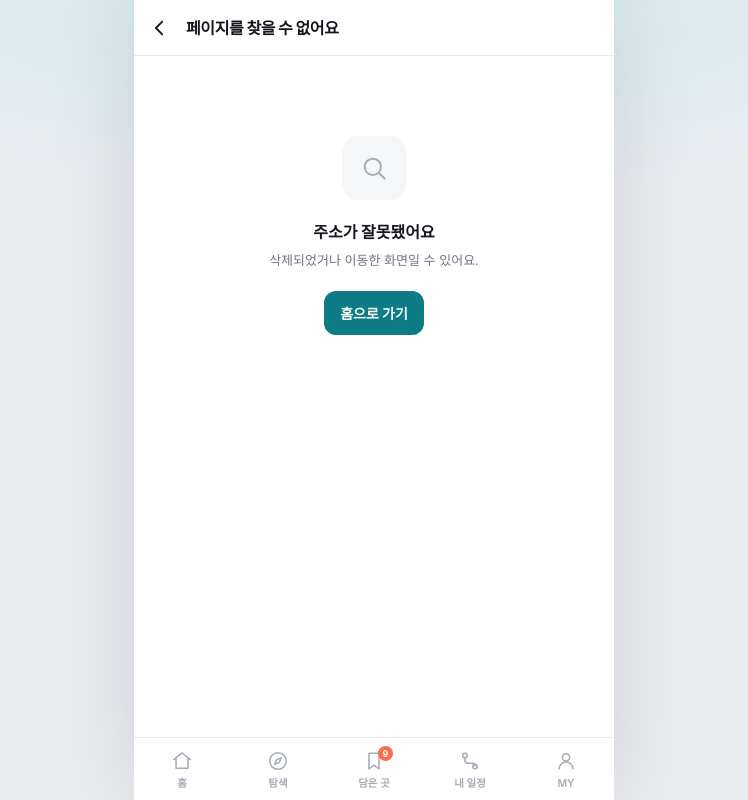
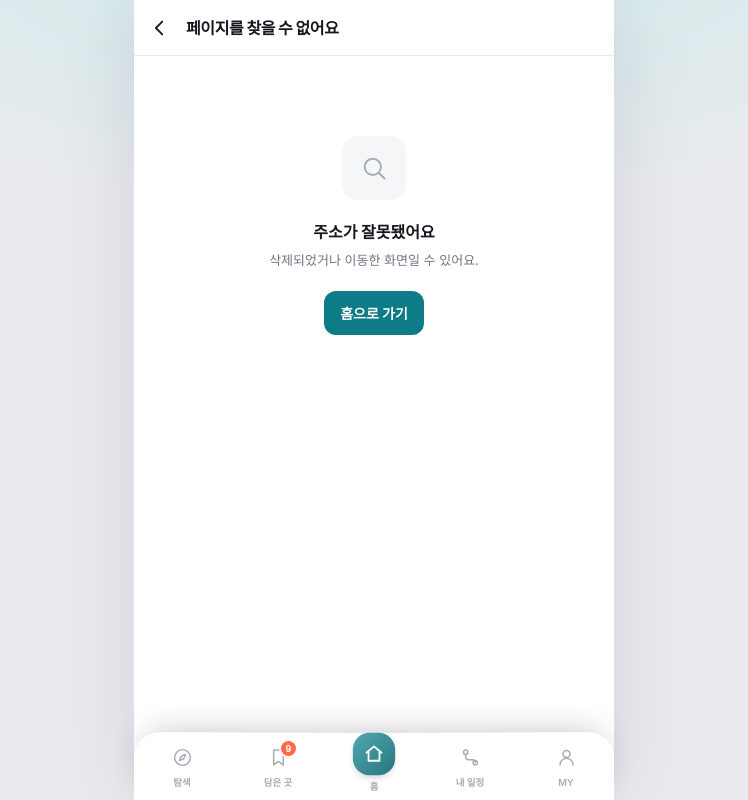
Before and after one commit to Jaeyonging/travel-frontend, a React (Vite) app: page /404 in a window 1280 px wide. Shown: the whole page, without its empty margins (266-1014 px from the left). Built offline with nearby package versions, Linux system fonts and the light colour scheme; a web font is replaced by a local one.

Commit message:
feat(nav): 하단 네비게이션 홈 중앙 배치 및 디자인 개선

```diff
--- a/src/components/layout/AppShell.tsx
+++ b/src/components/layout/AppShell.tsx
@@ -24,7 +24,7 @@ export default function AppShell() {
 
         <PageTransition
           pathname={pathname}
-          className={cn('flex-1', fullscreen ? 'pb-6' : 'pb-[76px]')}
+          className={cn('flex-1', fullscreen ? 'pb-6' : 'pb-[82px]')}
         >
           <ErrorBoundary resetKey={pathname}>
             <Outlet />
--- a/src/components/layout/BottomTabBar.tsx
+++ b/src/components/layout/BottomTabBar.tsx
@@ -1,7 +1,7 @@
 import { NavLink } from 'react-router-dom'
 import Icon from '@/components/icon'
 import { cn } from '@/lib/cn'
-import { TABS } from './navigation'
+import { TABS, type TabItem } from './navigation'
 
 export interface BottomTabBarProps {
   hidden?: boolean
@@ -12,21 +12,86 @@ export default function BottomTabBar({ hidden = false, savedCount = 0 }: BottomT
   return (
     <nav
       className={cn(
-        'fixed bottom-0 z-40 w-full max-w-[480px] border-t border-ink-100 bg-white/95 pb-safe backdrop-blur-md transition-transform duration-300 ease-spring',
-        hidden ? 'pointer-events-none translate-y-full' : 'translate-y-0',
+        'fixed bottom-0 z-40 w-full max-w-[480px] pb-safe transition-transform duration-300 ease-spring',
+        hidden ? 'pointer-events-none translate-y-[130%]' : 'translate-y-0',
       )}
       aria-hidden={hidden}
     >
-      <div className="flex h-[62px] items-stretch">
-        {TABS.map((tab) => (
+      <div className="relative">
+        {/* 유리처럼 비치는 배경 레이어 */}
+        <div className="absolute inset-0 rounded-t-[26px] border-t border-white/60 bg-white/80 shadow-[0_-10px_34px_-14px_rgba(20,23,28,.30)] backdrop-blur-2xl" />
+        <div className="pointer-events-none absolute inset-x-0 top-0 h-px rounded-t-[26px] bg-gradient-to-r from-transparent via-ink-200/70 to-transparent" />
+
+        <div className="relative flex h-[68px] items-stretch">
+          {TABS.map((tab) =>
+            tab.primary ? (
+              <PrimaryTab key={tab.to} tab={tab} />
+            ) : (
+              <SideTab
+                key={tab.to}
+                tab={tab}
+                badge={tab.to === '/saved' ? savedCount : 0}
+              />
+            ),
+          )}
+        </div>
+      </div>
+    </nav>
+  )
+}
+
+/** 가운데 강조 탭 (홈) */
+function PrimaryTab({ tab }: { tab: TabItem }) {
+  return (
     <NavLink
-            key={tab.to}
       to={tab.to}
-            end={tab.to === '/'}
+      end
+      className="relative flex flex-1 flex-col items-center justify-center gap-[3px]"
+    >
+      {({ isActive }) => (
+        <>
+          {/* 활성일 때 은은하게 퍼지는 빛 */}
+          <span
+            className={cn(
+              'pointer-events-none absolute left-1/2 top-1.5 h-12 w-12 -translate-x-1/2 rounded-full bg-brand-400 blur-xl transition-opacity duration-500',
+              isActive ? 'opacity-40' : 'opacity-0',
+            )}
+          />
+          <span
+            key={isActive ? 'on' : 'off'}
+            className={cn(
+              'pressable-sm relative -mt-1.5 grid h-[46px] w-[46px] place-items-center rounded-[18px] text-white transition-all duration-300 ease-spring',
+              'bg-gradient-to-br from-brand-400 to-brand-600',
+              isActive
+                ? 'scale-100 shadow-[0_8px_18px_-6px_rgba(14,124,134,.65)] ring-[3px] ring-white/90'
+                : 'scale-[0.92] opacity-[0.88] shadow-[0_4px_10px_-4px_rgba(20,23,28,.35)]',
+            )}
+          >
+            <Icon name={tab.icon} size={22} strokeWidth={2.1} />
+          </span>
+          <span
+            className={cn(
+              'relative text-[9.5px] transition-colors duration-200',
+              isActive ? 'font-extrabold text-brand-600' : 'font-semibold text-ink-300',
+            )}
+          >
+            {tab.label}
+          </span>
+        </>
+      )}
+    </NavLink>
+  )
+}
+
+/** 좌우 일반 탭 */
+function SideTab({ tab, badge }: { tab: TabItem; badge: number }) {
+  return (
+    <NavLink
+      to={tab.to}
       className={({ isActive }) =>
         cn(
-                'pressable-sm relative flex flex-1 flex-col items-center justify-center gap-1 pt-1 transition-colors duration-200',
-                isActive ? 'text-brand-500' : 'text-ink-300',
+          'pressable-sm flex flex-1 flex-col items-center justify-center gap-[3px] transition-colors duration-200',
+          isActive ? 'text-brand-600' : 'text-ink-300',
         )
       }
     >
@@ -34,27 +99,25 @@ export default function BottomTabBar({ hidden = false, savedCount = 0 }: BottomT
         <>
           <span
             className={cn(
-                    'absolute inset-x-0 top-0 mx-auto h-[3px] rounded-full bg-brand-500 transition-all duration-300 ease-spring',
-                    isActive ? 'w-7 opacity-100' : 'w-0 opacity-0',
+              'relative grid h-8 w-[52px] place-items-center rounded-full transition-all duration-300 ease-spring',
+              isActive ? 'bg-brand-50' : 'bg-transparent',
             )}
-                />
+          >
+            <span key={isActive ? 'on' : 'off'} className={cn(isActive && 'animate-tab-pop')}>
+              <Icon name={tab.icon} size={21} strokeWidth={isActive ? 2.1 : 1.7} />
+            </span>
+            {badge > 0 && (
               <span
-                  key={isActive ? 'on' : 'off'}
-                  className={cn('relative', isActive && 'animate-tab-pop')}
+                key={badge}
+                className="absolute right-2 top-0 grid h-[15px] min-w-[15px] animate-badge-pop place-items-center rounded-full bg-coral-500 px-1 text-[9px] font-bold text-white ring-2 ring-white"
               >
-                  <Icon name={tab.icon} size={22} strokeWidth={isActive ? 2.1 : 1.7} />
-                  {tab.to === '/saved' && savedCount > 0 && (
-                    <span
-                      key={savedCount}
-                      className="absolute -right-2 -top-1 grid h-[15px] min-w-[15px] animate-badge-pop place-items-center rounded-full bg-coral-500 px-1 text-[9px] font-bold text-white"
-                    >
-                      {savedCount}
+                {badge}
               </span>
             )}
           </span>
           <span
             className={cn(
-                    'text-[10.5px] transition-all duration-200',
+              'text-[9.5px] transition-all duration-200',
               isActive ? 'font-extrabold' : 'font-semibold',
             )}
           >
@@ -63,8 +126,5 @@ export default function BottomTabBar({ hidden = false, savedCount = 0 }: BottomT
         </>
       )}
     </NavLink>
-        ))}
-      </div>
-    </nav>
   )
 }
--- a/src/components/layout/navigation.ts
+++ b/src/components/layout/navigation.ts
@@ -4,12 +4,15 @@ export interface TabItem {
   to: string
   label: string
   icon: IconName
+  /** 가운데에 강조해서 배치할 탭 */
+  primary?: boolean
 }
 
+/** 홈이 가운데 오도록 배치한 순서 */
 export const TABS: TabItem[] = [
-  { to: '/', label: '홈', icon: 'home' },
   { to: '/explore', label: '탐색', icon: 'compass' },
   { to: '/saved', label: '담은 곳', icon: 'bookmark' },
+  { to: '/', label: '홈', icon: 'home', primary: true },
   { to: '/trips', label: '내 일정', icon: 'route' },
   { to: '/my', label: 'MY', icon: 'user' },
 ]
--- a/src/pages/PlanResultPage.tsx
+++ b/src/pages/PlanResultPage.tsx
@@ -121,7 +121,7 @@ export default function PlanResultPage() {
         onAdd={() => toast('일정 재구성은 백엔드 연동 후 제공돼요', 'default')}
       />
 
-      <div className="sticky bottom-[62px] z-30 flex gap-2 border-t border-ink-100 bg-white/95 px-5 py-3 backdrop-blur">
+      <div className="sticky bottom-[68px] z-30 flex gap-2 border-t border-ink-100 bg-white/95 px-5 py-3 backdrop-blur">
         <Button
           variant="outline"
           size="lg"
--- a/src/pages/SavedPage.tsx
+++ b/src/pages/SavedPage.tsx
@@ -171,7 +171,7 @@ export default function SavedPage() {
         </button>
       </div>
 
-      <div className="sticky bottom-[62px] z-30 border-t border-ink-100 bg-white/95 px-5 py-3 backdrop-blur">
+      <div className="sticky bottom-[68px] z-30 border-t border-ink-100 bg-white/95 px-5 py-3 backdrop-blur">
         <Button
           size="lg"
           full
```
Lines whose indentation alone changed are shown as unchanged.
